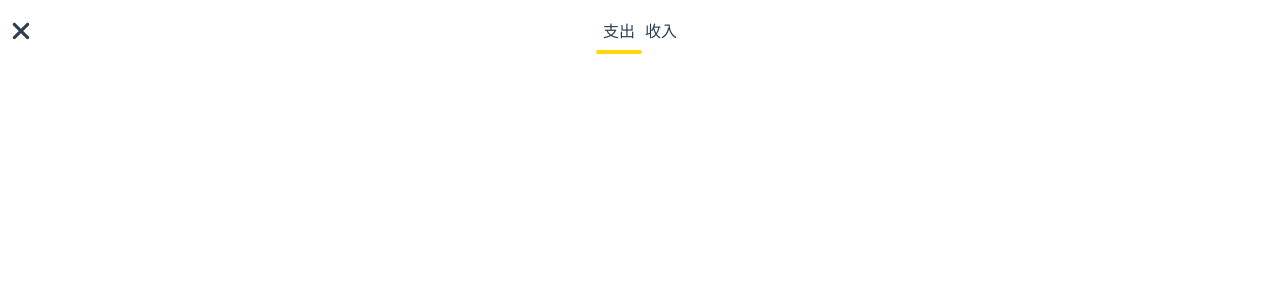
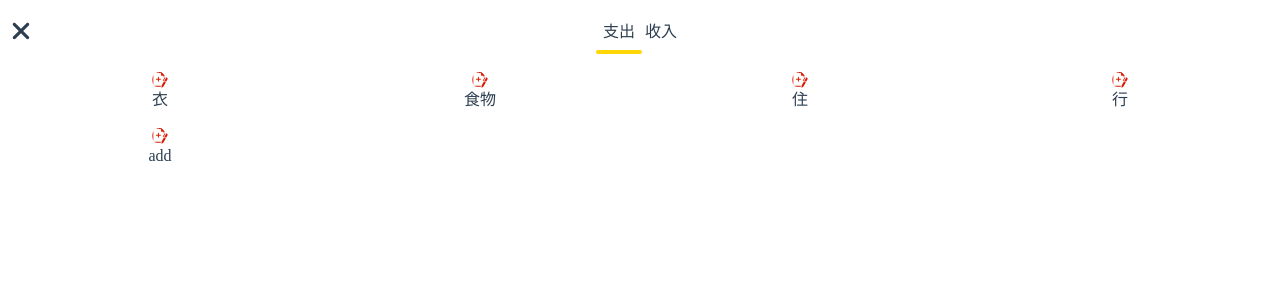
Before and after one commit to MongieLee/vue-tally, a Vue app: page /#/money in a window 1280 px wide. Shown: the top 300 px of the page. Built offline with nearby package versions, Linux system fonts and the light colour scheme.

Commit message:
tags组件init

```diff
--- /dev/null
+++ b/src/components/money/Tags.vue
@@ -0,0 +1,74 @@
+<template>
+  <div class="tags">
+    <ul class="current">
+      <li v-for="item in tagsList" :key="item.id" @click="item.name==='add'?addItem():selectedItem()">
+        <Icon :name="item.iconName" />
+        {{item.name}}
+      </li>
+    </ul>
+  </div>
+</template>
+
+<script lang="ts">
+export default {
+  name: "Tags",
+  data() {
+    return {
+      tagsList: [
+        {
+          id: 0,
+          name: "衣",
+          iconName: "money"
+        },
+        {
+          id: 1,
+          name: "食物",
+          iconName: "money"
+        },
+        {
+          id: 2,
+          name: "住",
+          iconName: "money"
+        },
+        {
+          id: 3,
+          name: "行",
+          iconName: "money"
+        },
+        {
+          id: 4,
+          name: "add",
+          iconName: "money"
+        }
+      ]
+    };
+  },
+  methods: {
+    addItem() {
+      console.log("111");
+    },
+    selectedItem() {
+        console.log('222')
+    }
+  }
+};
+</script>
+
+<style lang="scss" scoped>
+.current {
+  margin-top: 10px;
+  display: flex;
+  flex-wrap: wrap;
+  li {
+    display: flex;
+    flex-direction: column;
+    justify-content: center;
+    align-items: center;
+    width: 25%;
+    padding: 8px;
+    .icon {
+      border-radius: 50%;
+    }
+  }
+}
+</style>
--- a/src/components/money/Types.vue
+++ b/src/components/money/Types.vue
@@ -10,8 +10,9 @@
   </div>
 </template>
 
-<script lang='ts'>
+<script lang='js'>
 export default {
+
   name: "Types",
   data() {
     return {
@@ -19,10 +20,10 @@ export default {
     };
   },
   methods: {
-    selectedType(type: string) {
+    selectedType(type) {
       this.selected = type;
     },
-    backLabels() {
+    backLabels(){
       this.$router.push({ path: "/labels" });
     }
   }
--- a/src/views/Money.vue
+++ b/src/views/Money.vue
@@ -1,16 +1,19 @@
 <template>
-
-    <Types/>
-
+  <div>
+    <Types />
+    <Tags />
+  </div>
 </template>
 
 <script lang='ts'>
-import Types from '@/components/money/Types.vue'
+import Types from "@/components/money/Types.vue";
+import Tags from "@/components/money/Tags.vue";
 
 export default {
   name: "Money",
-  components:{
-    Types
+  components: {
+    Types,
+    Tags
   }
 };
 </script>
```
